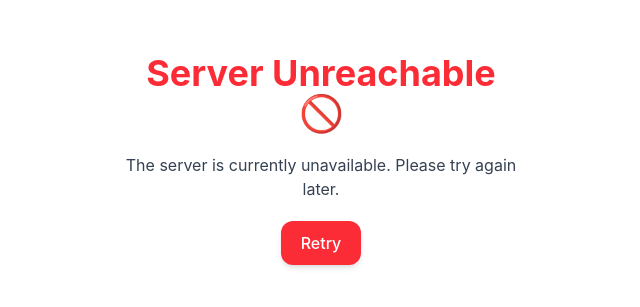
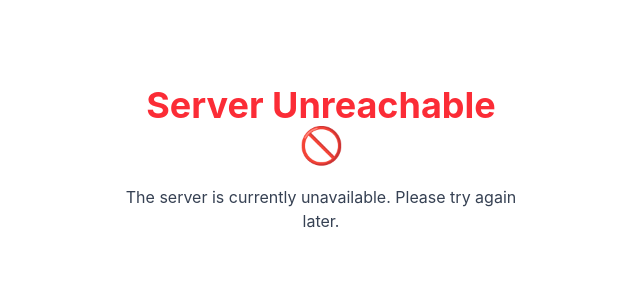
Before and after one commit to Amitun-dot/healthcare-frontend, a React (Vite) app: page /server-down in a window 1280 px wide. Shown: the part 241-548 px from the top of the page, without its empty margins (319-959 px from the left). Built offline with nearby package versions, Linux system fonts and the light colour scheme; no server answers.

Commit message:
"Remove server-down redirect and debug API"

```diff
--- a/src/api/axiosConfig.js
+++ b/src/api/axiosConfig.js
@@ -14,16 +14,10 @@ api.interceptors.request.use((config) => {
   return config;
 });
 
-// ✅ ADD THIS (server down detection)
 api.interceptors.response.use(
   (response) => response,
   (error) => {
-    // 🚨 if no response → server is down / network error
-    if (!error.response) {
-      console.error("SERVER DOWN:", error);
-      window.location.href = "/server-down";
-    }
-
+    console.error("API ERROR:", error);
     return Promise.reject(error);
   }
 );
--- a/src/pages/ServerDown.jsx
+++ b/src/pages/ServerDown.jsx
@@ -1,33 +1,4 @@
-import { useEffect, useState } from "react";
-
 export default function ServerDown() {
-  const [checking, setChecking] = useState(false);
-
-  const checkServer = async () => {
-    try {
-      setChecking(true);
-
-      const res = await fetch(
-        `${import.meta.env.VITE_API_BASE_URL}/public/health`
-      );
-
-      if (res.ok) {
-        window.location.href = "/";
-      }
-    } catch (error) {
-      // server still unreachable
-    } finally {
-      setChecking(false);
-    }
-  };
-
-  useEffect(() => {
-    checkServer();
-    const interval = setInterval(checkServer, 3000);
-
-    return () => clearInterval(interval);
-  }, []);
-
   return (
     <div className="min-h-screen flex items-center justify-center bg-white text-gray-900">
       <div className="text-center space-y-5 px-6 max-w-md">
@@ -38,14 +9,6 @@ export default function ServerDown() {
         <p className="text-gray-700">
           The server is currently unavailable. Please try again later.
         </p>
-
-        <button
-          onClick={checkServer}
-          disabled={checking}
-          className="rounded-xl bg-red-500 px-5 py-2.5 font-medium text-white shadow-md transition hover:bg-red-600 disabled:opacity-50"
-        >
-          {checking ? "Checking..." : "Retry"}
-        </button>
       </div>
     </div>
   );
```
